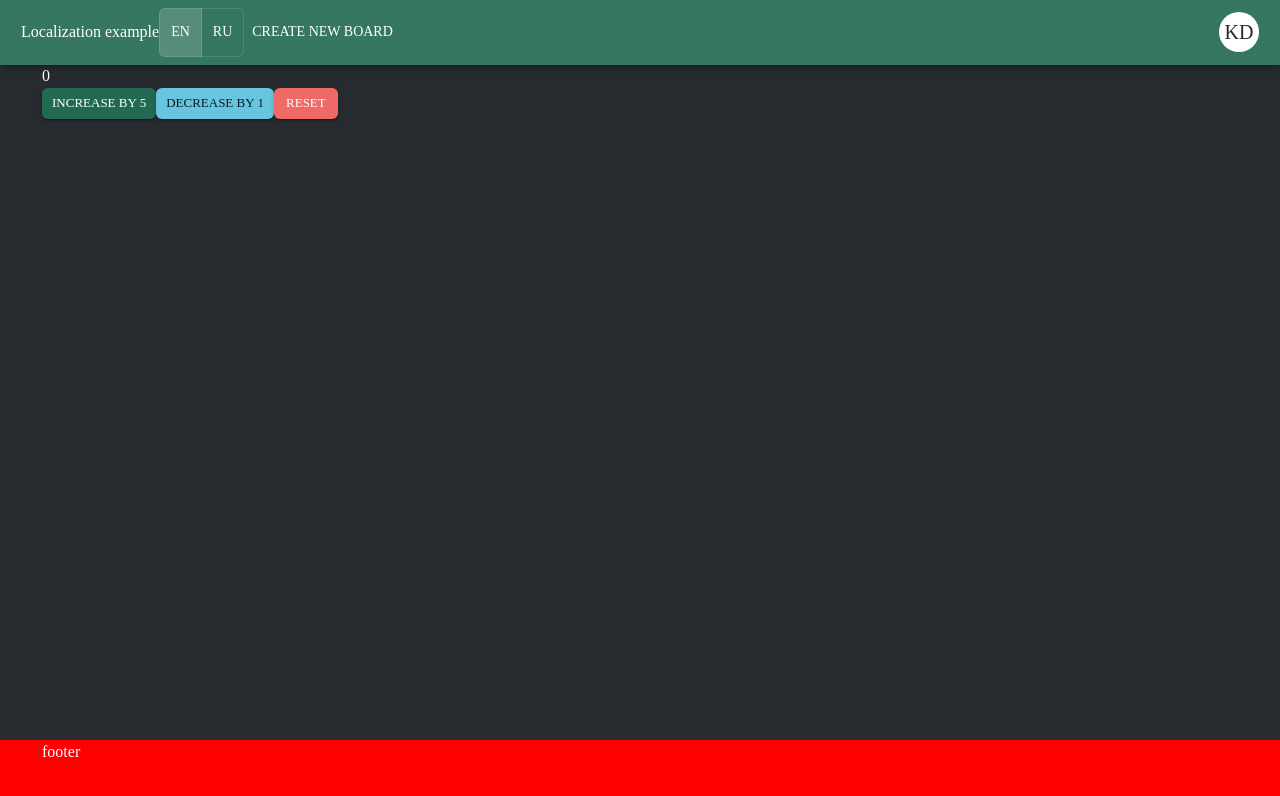
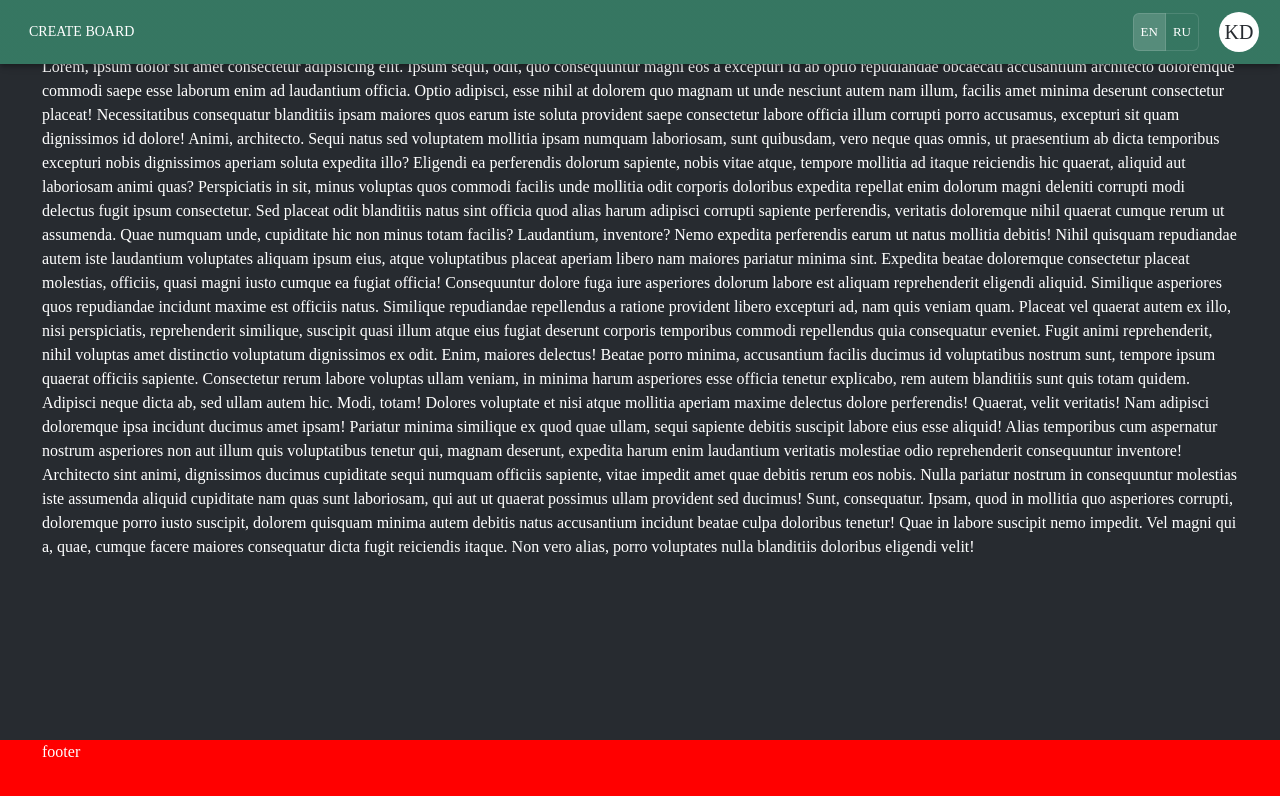
Before and after one commit to strawberrystr1/project-management-app, a React (Create React App) app: page /home in a window 1280 px wide. Shown: the top 796 px of the page. Built offline with nearby package versions, Linux system fonts and the light colour scheme.

Commit message:
feat: sticky header with trigger

```diff
--- a/public/locales/en/translation.json
+++ b/public/locales/en/translation.json
@@ -4,5 +4,13 @@
   },
   "example": {
     "header": "Localization example"
+  },
+  "header": {
+    "createBoard": "Create board",
+    "userSettings": "User settings",
+    "editProfile": "Edit",
+    "logOutProfile": "Log out",
+    "signInProfile": "sign in",
+    "signUpProfile": "sign up"
   }
 }
--- a/src/components/layouts/Header/Header.tsx
+++ b/src/components/layouts/Header/Header.tsx
@@ -7,9 +7,11 @@ import {
   IconButton,
   Menu,
   MenuItem,
+  Slide,
   Toolbar,
   Tooltip,
   Typography,
+  useScrollTrigger,
 } from '@mui/material';
 import LogoutIcon from '@mui/icons-material/Logout';
 import EditIcon from '@mui/icons-material/Edit';
@@ -18,24 +20,24 @@ import LanguageSwitch from './components/LanguageSwitch';
 import styles from './style.module.scss';
 import React, { useState } from 'react';
 
-// const titleLogo = 'PROJECTS';
+const Header = () => {
+  const isLogged = true; // replace this for state variable
+
+  const { t } = useTranslation();
+  const trigger = useScrollTrigger();
 
   const userSettings = [
     {
-    text: 'edit profile',
+      text: t('header.editProfile'),
       logo: <EditIcon fontSize="small" />,
-    handleClick: () => console.log('edit'),
+      handleClick: () => console.log('edit'), //todo
     },
     {
-    text: 'Logout',
+      text: t('header.logOutProfile'),
       logo: <LogoutIcon fontSize="small" />,
-    handleClick: () => console.log('logOut'),
+      handleClick: () => console.log('logOut'), //todo
     },
   ];
-
-const Header = () => {
-  const { t } = useTranslation();
-  const isLogged = true; // replace this for state variable
 
   const [anchorElUser, setAnchorElUser] = useState<null | HTMLElement>(null);
   const handleOpenUserMenu = (event: React.MouseEvent<HTMLElement>) => {
@@ -52,42 +54,50 @@ const Header = () => {
     } else {
       nameText = name[0];
     }
-    return {
-      sx: {
-        bgcolor: 'white',
-      },
-      children: `${nameText}`,
+    return nameText;
   };
+
+  const btnStyle = {
+    color: 'white',
+    display: 'block',
+    '&:hover': { color: '#c2c2c2' },
   };
 
   return (
-    <>
-      {/* <Container maxWidth={false} component="header" className={styles.headerWrapper}> */}
     <AppBar position="fixed">
       <Container maxWidth="xl">
         <Toolbar disableGutters>
-            <span>{t('example.header')}</span>
-            <LanguageSwitch />
           {isLogged && (
             <Box sx={{ flexGrow: 1, display: 'flex' }}>
-                <Button
-                  onClick={() => console.log('creating new desk')}
-                  sx={{
-                    my: 2,
-                    color: 'white',
-                    display: 'block',
-                    '&:hover': { color: '#c2c2c2' },
-                  }}
-                >
-                  Create new board
+              <Button onClick={() => console.log('creating new desk')} sx={btnStyle}>
+                {t('header.createBoard')}
               </Button>
             </Box>
           )}
+          <Box sx={{ display: 'flex', alignItems: 'center', columnGap: '20px', ml: 'auto' }}>
+            {!trigger && <LanguageSwitch />}
+
+            {/* className={trigger ? styles.small : styles.large} */}
             {isLogged ? (
               <Box sx={{ flexGrow: 0 }}>
-                <Tooltip title="User settings">
+                <Tooltip title={t('header.userSettings')}>
                   <IconButton onClick={handleOpenUserMenu} sx={{ p: 0 }}>
-                    <Avatar {...stringAvatar('Kent Dodos')} />
+                    <Avatar
+                      sx={
+                        trigger
+                          ? {
+                              bgcolor: 'white',
+                              width: 30,
+                              height: 30,
+                              fontSize: '0.5em',
+                            }
+                          : {
+                              bgcolor: 'white',
+                            }
+                      }
+                    >
+                      {stringAvatar('Kent Dodos')}
+                    </Avatar>
                   </IconButton>
                 </Tooltip>
                 <Menu
@@ -129,28 +139,18 @@ const Header = () => {
               </Box>
             ) : (
               <Box sx={{ flexGrow: 1, display: 'flex' }}>
-                <Button
-                  onClick={() => console.log('creating new desk')}
-                  sx={{
-                    my: 2,
-                    color: 'white',
-                    display: 'block',
-                    '&:hover': { color: '#c2c2c2' },
-                  }}
-                >
-                  Create desk
+                <Button onClick={() => console.log('Sign in')} sx={btnStyle}>
+                  {t('header.signInProfile')}
                 </Button>
-                <div>Sign in</div>
-                <div>/</div>
-                <div>Sign up</div>
+                <Button onClick={() => console.log('Sign up')} sx={btnStyle}>
+                  {t('header.signUpProfile')}
+                </Button>
               </Box>
             )}
+          </Box>
         </Toolbar>
       </Container>
     </AppBar>
-      <Toolbar />
-      {/* </Container> */}
-    </>
   );
 };
 
--- a/src/components/layouts/Header/components/LanguageSwitch.tsx
+++ b/src/components/layouts/Header/components/LanguageSwitch.tsx
@@ -13,7 +13,13 @@ const LanguageSwitch = () => {
   };
 
   return (
-    <ToggleButtonGroup value={lang} exclusive onChange={handleToggle} aria-label="text alignment">
+    <ToggleButtonGroup
+      value={lang}
+      size="small"
+      exclusive
+      onChange={handleToggle}
+      aria-label="text alignment"
+    >
       <ToggleButton value="en" aria-label="left aligned">
         EN
       </ToggleButton>
--- a/src/pages/home_page/HomePage.tsx
+++ b/src/pages/home_page/HomePage.tsx
@@ -1,4 +1,4 @@
-import { Button } from '@mui/material';
+import { Button, Typography } from '@mui/material';
 import { useTypedDispatch, useTypedSelector } from '../../hooks/redux';
 import { testDecrease, testIncreaseBy, testResetCount } from '../../store/reducers/testSlice';
 
@@ -28,6 +28,51 @@ const Home = () => {
       >
         Reset
       </Button>
+      <Typography>
+        Lorem, ipsum dolor sit amet consectetur adipisicing elit. Ipsum sequi, odit, quo
+        consequuntur magni eos a excepturi id ab optio repudiandae obcaecati accusantium architecto
+        doloremque commodi saepe esse laborum enim ad laudantium officia. Optio adipisci, esse nihil
+        at dolorem quo magnam ut unde nesciunt autem nam illum, facilis amet minima deserunt
+        consectetur placeat! Necessitatibus consequatur blanditiis ipsam maiores quos earum iste
+        soluta provident saepe consectetur labore officia illum corrupti porro accusamus, excepturi
+        sit quam dignissimos id dolore! Animi, architecto. Sequi natus sed voluptatem mollitia ipsam
+        numquam laboriosam, sunt quibusdam, vero neque quas omnis, ut praesentium ab dicta
+        temporibus excepturi nobis dignissimos aperiam soluta expedita illo? Eligendi ea perferendis
+        dolorum sapiente, nobis vitae atque, tempore mollitia ad itaque reiciendis hic quaerat,
+        aliquid aut laboriosam animi quas? Perspiciatis in sit, minus voluptas quos commodi facilis
+        unde mollitia odit corporis doloribus expedita repellat enim dolorum magni deleniti corrupti
+        modi delectus fugit ipsum consectetur. Sed placeat odit blanditiis natus sint officia quod
+        alias harum adipisci corrupti sapiente perferendis, veritatis doloremque nihil quaerat
+        cumque rerum ut assumenda. Quae numquam unde, cupiditate hic non minus totam facilis?
+        Laudantium, inventore? Nemo expedita perferendis earum ut natus mollitia debitis! Nihil
+        quisquam repudiandae autem iste laudantium voluptates aliquam ipsum eius, atque voluptatibus
+        placeat aperiam libero nam maiores pariatur minima sint. Expedita beatae doloremque
+        consectetur placeat molestias, officiis, quasi magni iusto cumque ea fugiat officia!
+        Consequuntur dolore fuga iure asperiores dolorum labore est aliquam reprehenderit eligendi
+        aliquid. Similique asperiores quos repudiandae incidunt maxime est officiis natus. Similique
+        repudiandae repellendus a ratione provident libero excepturi ad, nam quis veniam quam.
+        Placeat vel quaerat autem ex illo, nisi perspiciatis, reprehenderit similique, suscipit
+        quasi illum atque eius fugiat deserunt corporis temporibus commodi repellendus quia
+        consequatur eveniet. Fugit animi reprehenderit, nihil voluptas amet distinctio voluptatum
+        dignissimos ex odit. Enim, maiores delectus! Beatae porro minima, accusantium facilis
+        ducimus id voluptatibus nostrum sunt, tempore ipsum quaerat officiis sapiente. Consectetur
+        rerum labore voluptas ullam veniam, in minima harum asperiores esse officia tenetur
+        explicabo, rem autem blanditiis sunt quis totam quidem. Adipisci neque dicta ab, sed ullam
+        autem hic. Modi, totam! Dolores voluptate et nisi atque mollitia aperiam maxime delectus
+        dolore perferendis! Quaerat, velit veritatis! Nam adipisci doloremque ipsa incidunt ducimus
+        amet ipsam! Pariatur minima similique ex quod quae ullam, sequi sapiente debitis suscipit
+        labore eius esse aliquid! Alias temporibus cum aspernatur nostrum asperiores non aut illum
+        quis voluptatibus tenetur qui, magnam deserunt, expedita harum enim laudantium veritatis
+        molestiae odio reprehenderit consequuntur inventore! Architecto sint animi, dignissimos
+        ducimus cupiditate sequi numquam officiis sapiente, vitae impedit amet quae debitis rerum
+        eos nobis. Nulla pariatur nostrum in consequuntur molestias iste assumenda aliquid
+        cupiditate nam quas sunt laboriosam, qui aut ut quaerat possimus ullam provident sed
+        ducimus! Sunt, consequatur. Ipsam, quod in mollitia quo asperiores corrupti, doloremque
+        porro iusto suscipit, dolorem quisquam minima autem debitis natus accusantium incidunt
+        beatae culpa doloribus tenetur! Quae in labore suscipit nemo impedit. Vel magni qui a, quae,
+        cumque facere maiores consequatur dicta fugit reiciendis itaque. Non vero alias, porro
+        voluptates nulla blanditiis doloribus eligendi velit!
+      </Typography>
     </div>
   );
 };
```
Also changed, not shown: public/locales/ru/translation.json (+8 -0 lines), src/components/layouts/Header/style.module.scss (line endings or trailing spaces), 1 other file (tests, documents, lock files or other folders). Lines whose indentation alone changed are shown as unchanged.
